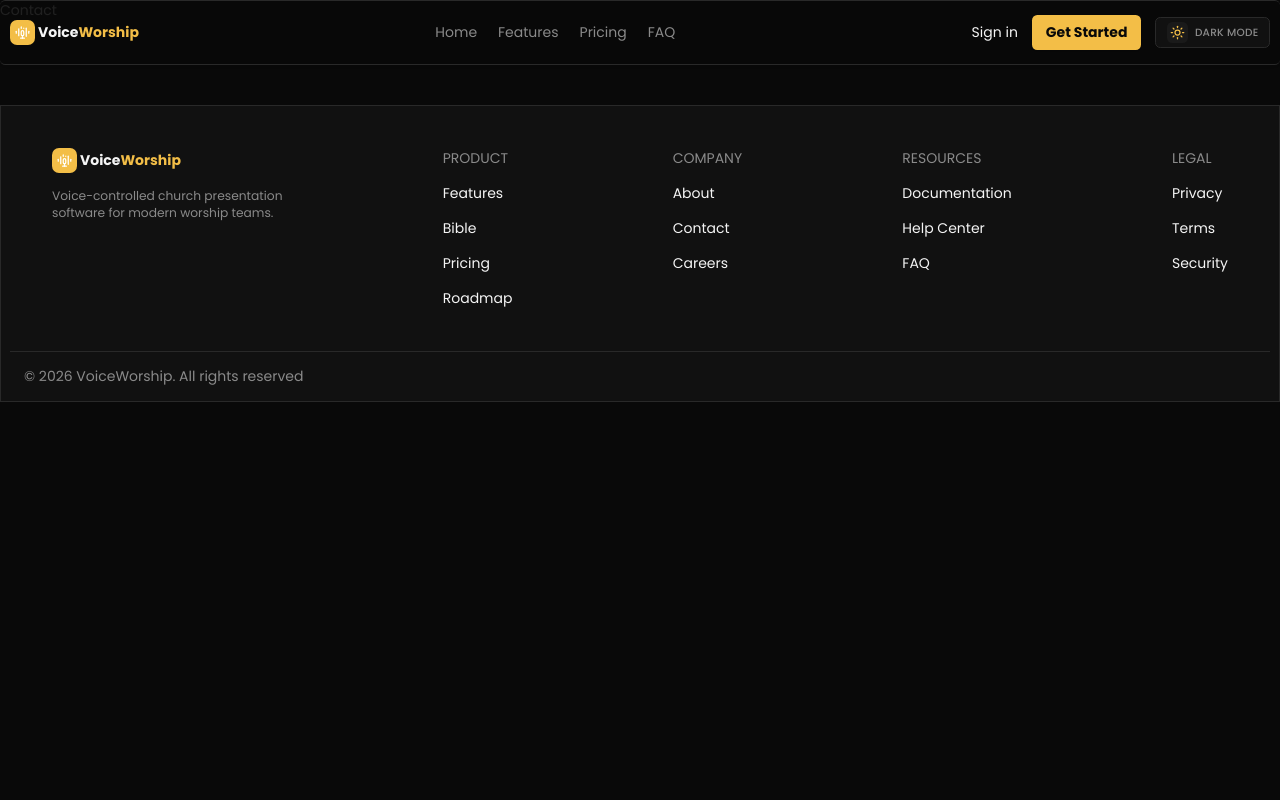
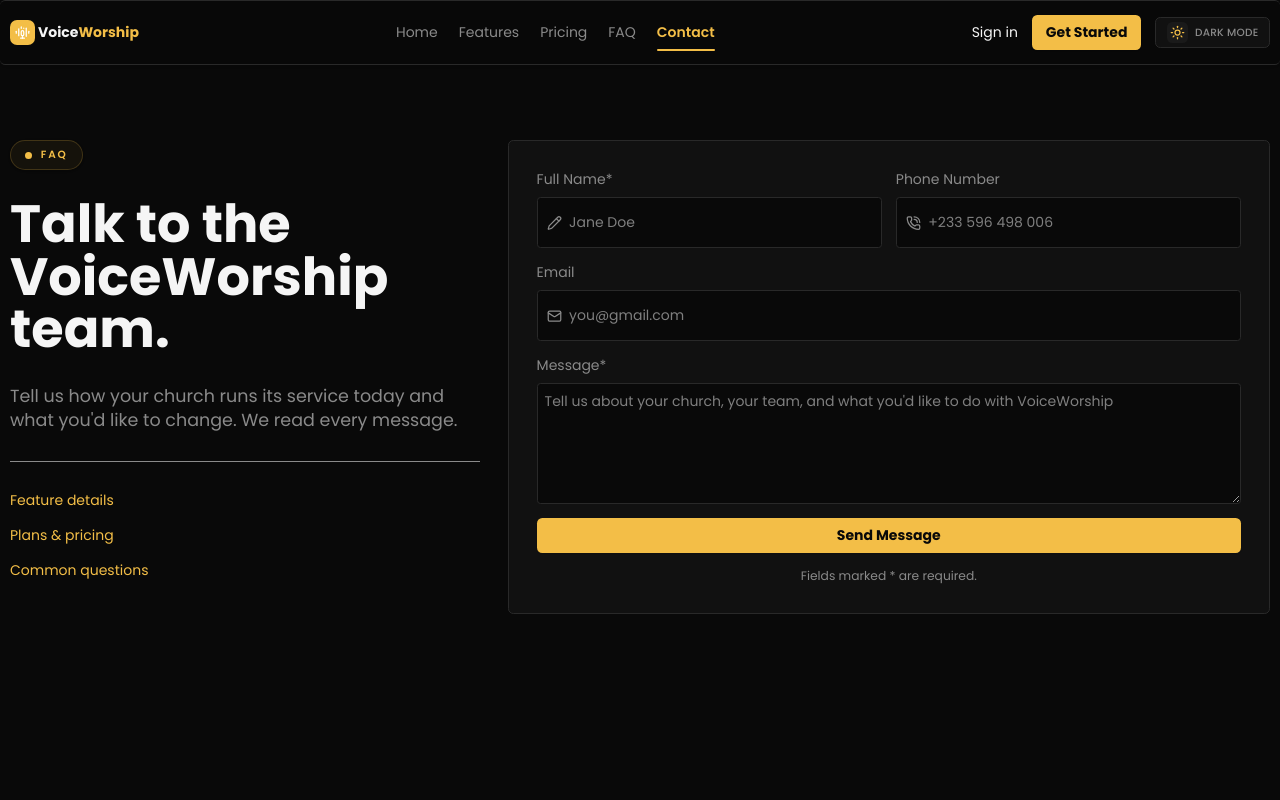
Before and after one commit to GANABA-25/Voiceworship, a Next.js app: page /contact in a window 1280 px wide. Shown: the top 800 px of the page. Built offline with nearby package versions, Linux system fonts and the light colour scheme.

Commit message:
added contact page

```diff
--- a/app/(landingPage)/contact/page.tsx
+++ b/app/(landingPage)/contact/page.tsx
@@ -1,9 +1,118 @@
-import React from "react";
+import Link from "next/link";
+
+import Input from "@/components/input";
+import Button from "@/components/ui/button";
+import Button2 from "@/components/ui/button-2";
+
+import { Pencil, PhoneCall, Mail, MoveRight } from "lucide-react";
 
 export default function page() {
+  const hasError = false;
   return (
-    <div>
-      <h1>Contact</h1>
+    <div className="space-y-20 md:space-y-60 max-w-360 m-auto pt-40 px-4 lg:px-0">
+      <section className="flex flex-col gap-8  lg:flex-row justify-between items-start">
+        <div className="lg:flex-4 space-y-8">
+          <div className="inline-flex w-fit items-center gap-2.5 rounded-full border border-primary/20 bg-primary/5 px-4 py-2 text-xs font-semibold tracking-[0.18em] text-primary shadow-sm">
+            <span className="relative flex h-2 w-2 shrink-0">
+              <span className="absolute inline-flex h-full w-full animate-ping rounded-full bg-primary opacity-50" />
+              <span className="relative inline-flex h-2 w-2 rounded-full bg-primary" />
+            </span>
+
+            <span className="uppercase">FAQ</span>
+          </div>
+
+          <h1 className="text-text text-2xl md:text-6xl font-bold">
+            Talk to the VoiceWorship team.
+          </h1>
+          <p className="text-muted text-xl">
+            Tell us how your church runs its service today and what you'd like
+            to change. We read every message.
+          </p>
+
+          <div className="bg-muted w-full h-px" />
+          <div className="flex flex-col items-start gap-4 text-primary">
+            <Link href="/features" className="cursor-pointer">
+              Feature details
+            </Link>
+            <Link href="pricing" className="cursor-pointer">
+              Plans & pricing
+            </Link>
+            <Link href="/faq" className="cursor-pointer">
+              Common questions
+            </Link>
+          </div>
+        </div>
+
+        <form className="lg:flex-6 w-full space-y-4 border border-border bg-card p-8 rounded-md">
+          <div className="grid grid-cols-1 md:grid-cols-2 gap-4">
+            <Input
+              icon={<Pencil size={15} />}
+              type="text"
+              label="Full Name*"
+              placeholder="Jane Doe"
+            />
+            <Input
+              icon={<PhoneCall size={15} />}
+              type="phone"
+              label="Phone Number"
+              placeholder="+233 596 498 006"
+            />
+          </div>
+          <Input
+            icon={<Mail size={15} />}
+            type="email"
+            label="Email"
+            placeholder="you@gmail.com"
+          />
+
+          <div className="flex flex-col gap-2">
+            <label htmlFor="" className="text-base text-muted">
+              Message*
+            </label>
+            <textarea
+              className={`w-full bg-grayDark rounded-sm border border-border bg-background
+             p-2 lg:p-2 focus:outline-none focus:ring-2 focus:ring-opacity-30
+             ${
+               hasError
+                 ? "focus:ring-red-600 border-2 border-red-600"
+                 : "focus:ring-primary"
+             }`}
+              name=""
+              id=""
+              placeholder="Tell us about your church, your team, and what you'd like to do with VoiceWorship"
+              rows={5}
+            />
+          </div>
+
+          <Button label="Send Message" />
+
+          <p className="text-muted text-sm text-center">
+            Fields marked * are required.
+          </p>
+        </form>
+      </section>
+
+      <section className="relative lg:mx-auto max-w-360 space-y-16 overflow-hidden rounded-md border border-border bg-[linear-gradient(135deg,color-mix(in_srgb,var(--primary)_12%,var(--card))_0%,var(--card)_50%,color-mix(in_srgb,var(--primary)_6%,var(--background))_100%)] p-8 md:p-16  shadow-sm">
+        <div className="relative flex flex-col items-center justify-center gap-8 text-center">
+          <h1 className="text-2xl md:text-4xl font-bold leading-[1.08] tracking-tight text-text">
+            Bring a smarter workflow to
+            <br className="hidden md:block" />
+            your next service.
+          </h1>
+
+          <p className="text-muted">
+            Spend less time searching through software and more time supporting
+            the people on stage.
+          </p>
+
+          <div className="flex flex-col md:flex-row items-center gap-4">
+            <span>
+              <Button icon2={<MoveRight size={15} />} label="Start Free" />
+            </span>
+            <Button2 label="Explore VoiceWorship" />
+          </div>
+        </div>
+      </section>
     </div>
   );
 }
--- /dev/null
+++ b/components/form-error.tsx
@@ -0,0 +1,10 @@
+interface formErrorTypes {
+  message: string | undefined;
+  className?: string;
+}
+
+export default function FormError({ message, className = "" }: formErrorTypes) {
+  if (!message) return null;
+
+  return <p className={`text-sm text-danger ${className}`}>{message}</p>;
+}
--- /dev/null
+++ b/components/input.tsx
@@ -0,0 +1,86 @@
+import { Eye, EyeOff } from "lucide-react";
+import { type ReactNode } from "react";
+import FormError from "./form-error";
+
+type InputProps = {
+  label?: string;
+  id?: number;
+  type: string;
+  name?: string;
+  value?: string | number;
+  onClick?: () => void;
+  placeholder?: string;
+  hasError?: string;
+  onChange?: (e: React.ChangeEvent<HTMLInputElement>) => void;
+  onBlur?: (e: React.FocusEvent<HTMLInputElement>) => void;
+  showPassword?: boolean;
+  onTogglePassword?: () => void;
+  icon?: ReactNode;
+  didEdit?: boolean;
+  validationErrors?: string;
+};
+
+export default function Input({
+  label,
+  id,
+  type,
+  name,
+  value,
+  onClick,
+  placeholder,
+  hasError,
+  onChange,
+  onBlur,
+  showPassword,
+  onTogglePassword,
+  icon,
+}: InputProps) {
+  const isPasswordField =
+    type === "password" || name?.toLowerCase()?.includes("password");
+  return (
+    <div className="flex flex-col gap-2">
+      <label className="text-muted text-sm md:text-base">{label}</label>
+
+      <div className="relative">
+        <input
+          className={`w-full bg-background rounded-sm border
+             p-2 lg:p-4 pl-8 md:pl-8 lg:pl-9
+             focus:outline-none focus:ring-2 focus:ring-opacity-30
+             ${
+               hasError
+                 ? "focus:ring-danger border-2 border-danger"
+                 : "focus:ring-primary border-border"
+             }`}
+          key={id}
+          type={isPasswordField ? (showPassword ? "text" : "password") : type}
+          name={name}
+          onBlur={onBlur}
+          value={value}
+          onClick={onClick}
+          placeholder={placeholder}
+          onChange={onChange}
+        />
+
+        <div className="absolute left-3 top-1/2 -translate-y-1/2 text-muted">
+          {icon}
+        </div>
+
+        {isPasswordField && (
+          <button
+            type="button"
+            onClick={onTogglePassword}
+            className="absolute right-3 top-1/2 -translate-y-1/2
+               text-muted"
+          >
+            {showPassword ? (
+              <EyeOff className="w-5 h-5 cursor-pointer" />
+            ) : (
+              <Eye className="w-5 h-5 cursor-pointer" />
+            )}
+          </button>
+        )}
+      </div>
+      <FormError message={hasError} />
+    </div>
+  );
+}
--- a/components/landingPage/landing-page-navbar.tsx
+++ b/components/landingPage/landing-page-navbar.tsx
@@ -2,7 +2,6 @@ import Logo from "@/components/logo";
 import ThemeToggle from "@/components/theme-toggle";
 import NavItems from "./nav-items";
 import Button from "@/components/ui/button";
-import Button2 from "@/components/ui/button-2";
 
 import { Menu } from "lucide-react";
 
--- a/components/landingPage/nav-items.tsx
+++ b/components/landingPage/nav-items.tsx
@@ -8,6 +8,7 @@ const navItems = [
   { label: "Features", href: "/features" },
   { label: "Pricing", href: "/pricing" },
   { label: "FAQ", href: "/faq" },
+  { label: "Contact", href: "/contact" },
 ];
 
 export default function NavItems() {
```
